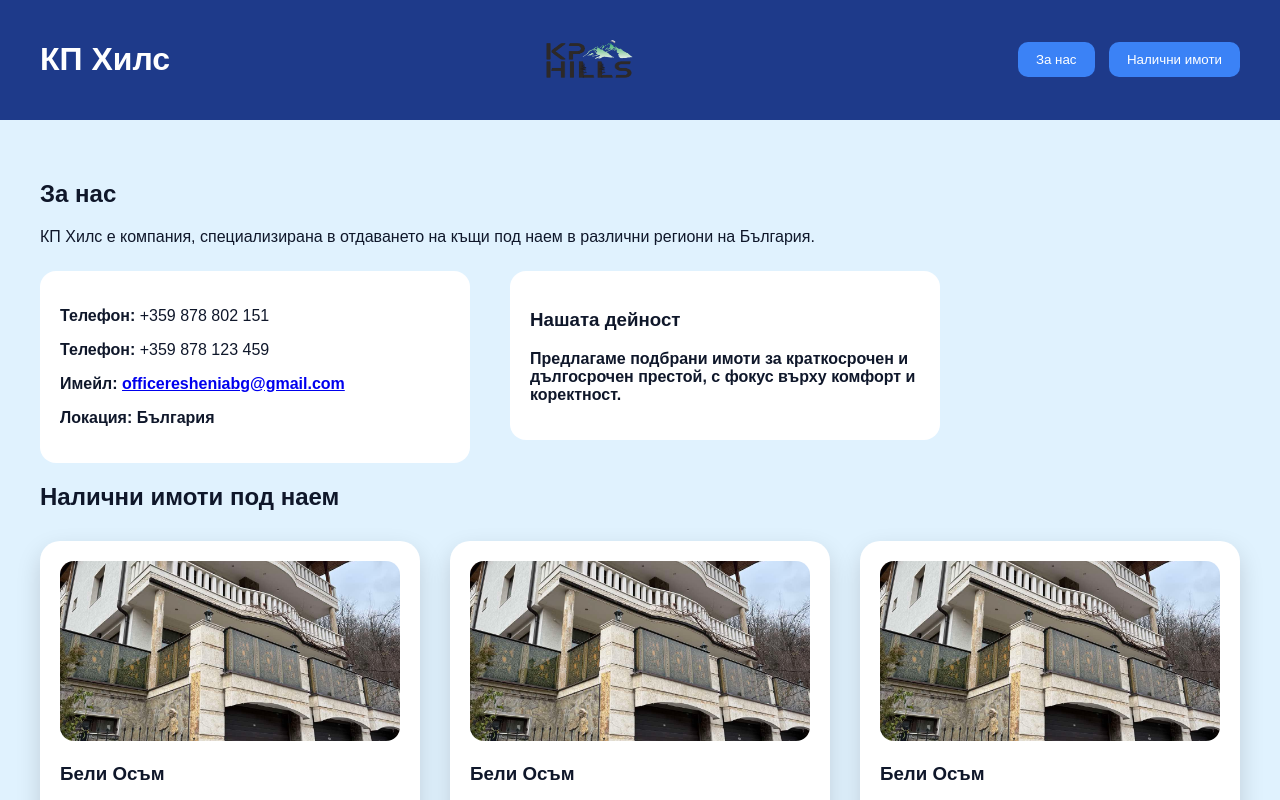
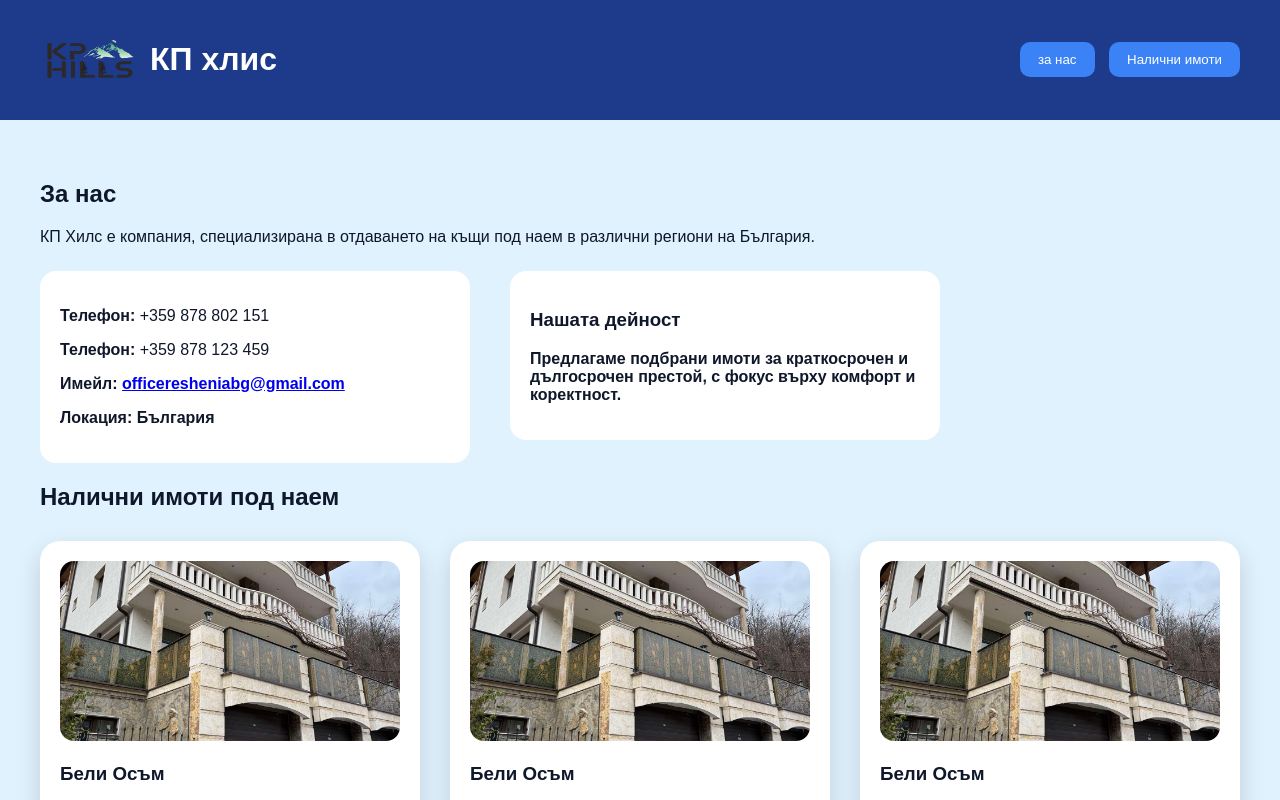
Before and after one commit to Kr1S-spec/kr1s-spec.github.io, a plain HTML site: page index.html in a window 1280 px wide. Shown: the top 800 px of the page. Drawn offline with Linux system fonts and the light colour scheme.

Commit message:
Update index.html

```diff
--- a/index.html
+++ b/index.html
@@ -8,11 +8,12 @@
 <body>
 
 <header>
-  <h1>КП Хилс</h1>
-  <img src="КП хилс.png" alt="Лого"width="100" height="48" />
-</a>
+  <div style="display: flex; align-items: center;">
+    <img src="КП Хилс.png" alt="Joro" width="100" height="48" />
+    <h1 style="margin-left: 10px;">КП хлис</h1>
+  </div>
   <nav>
-    <button class="nav-btn">За нас</button>
+    <button class="nav-btn">за нас</button>
     <button class="nav-btn" onclick="scrollToHouses()">Налични имоти</button>
   </nav>
 </header>
```
